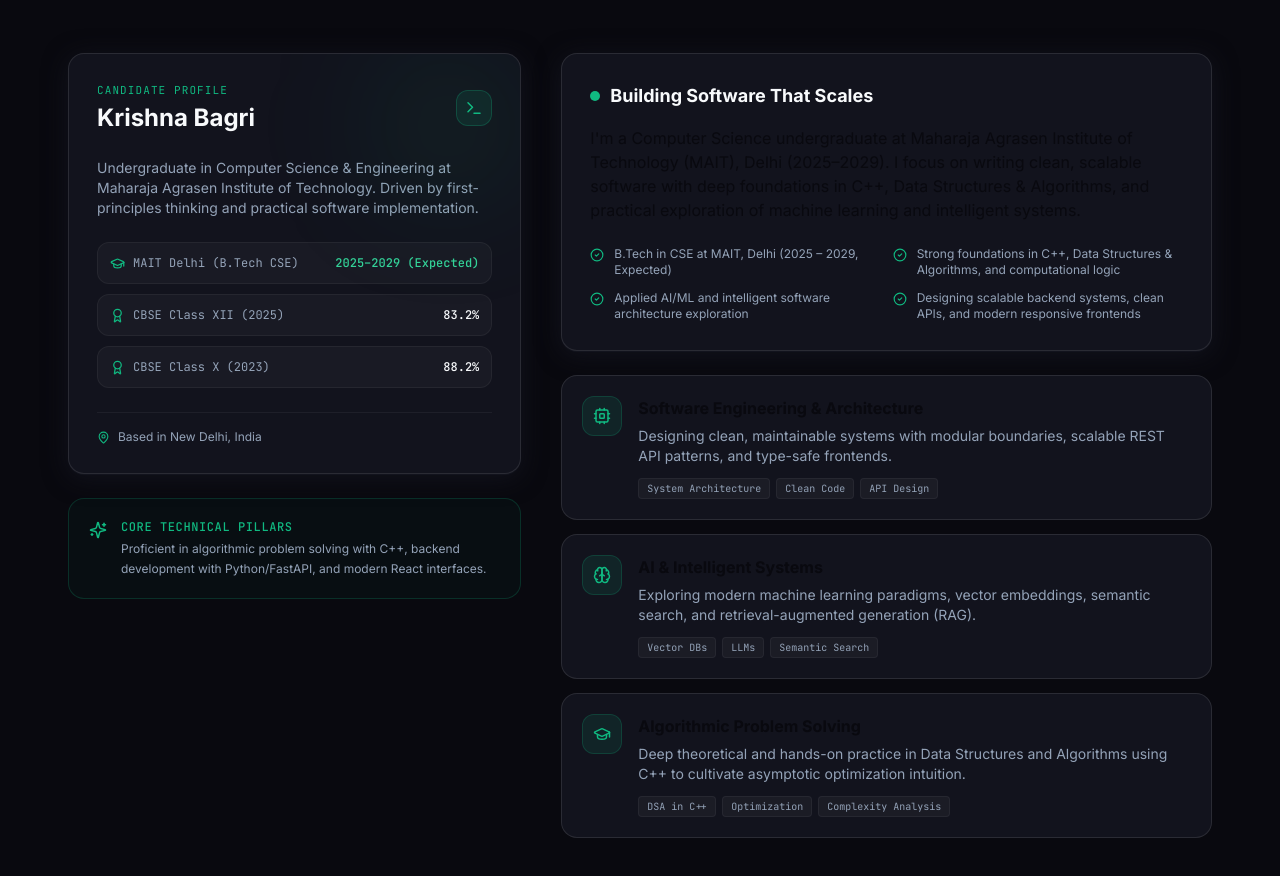
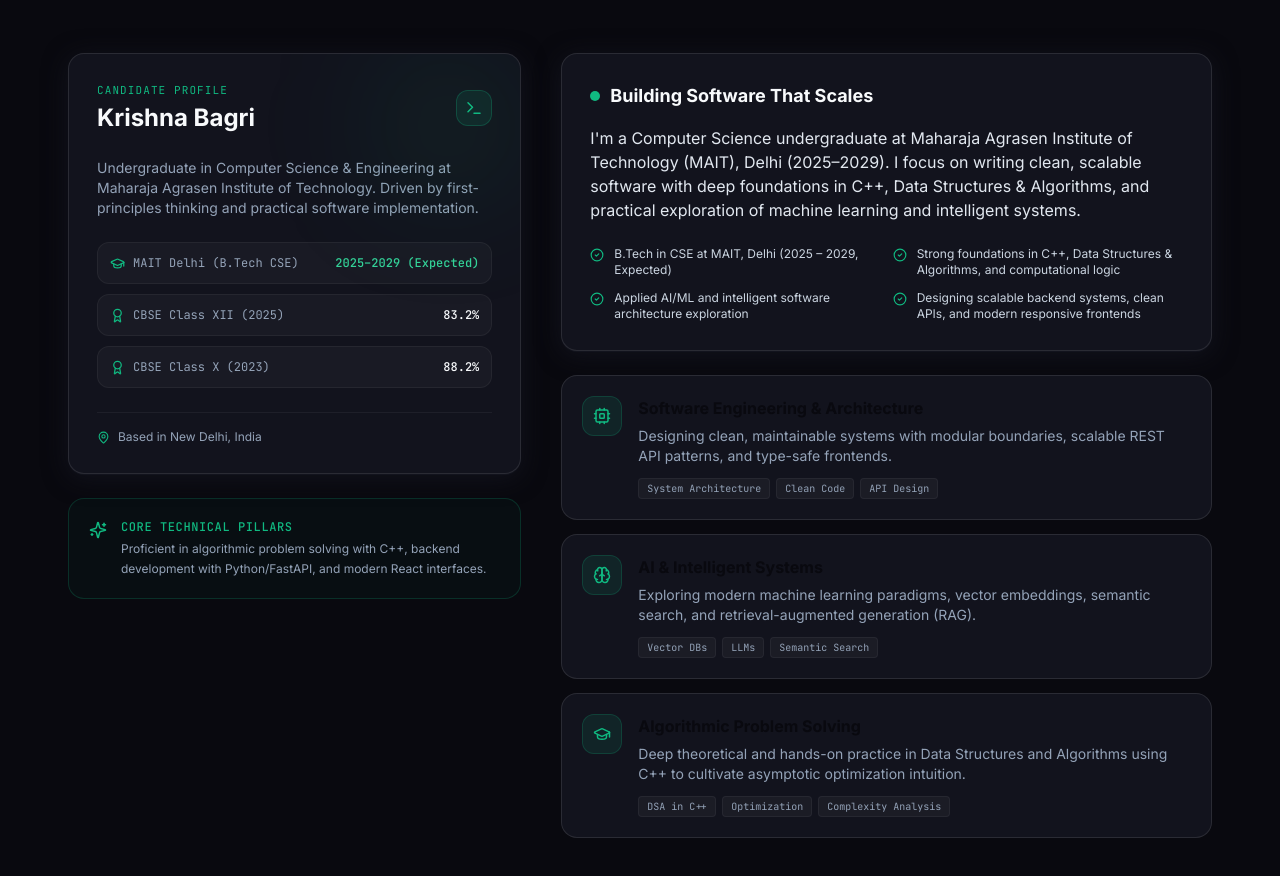
Before and after one commit to krishnabagri-source/Portfolio, a React (Vite) app in the folder kb-portfolio/: page / in a window 1280 px wide. Shown: the part 1120-1996 px from the top of the page. Built offline with nearby package versions, Linux system fonts and the light colour scheme.

Commit message:
the text colour is white

```diff
--- a/kb-portfolio/src/components/sections/About.tsx
+++ b/kb-portfolio/src/components/sections/About.tsx
@@ -121,13 +121,16 @@ export function About() {
                   <span className="w-2.5 h-2.5 rounded-full bg-emerald" />
                   Building Software That Scales
                 </h3>
-                <p className="text-cyan-400 leading-relaxed text-sm sm:text-base">
+                <p
+                  style={{ color: '#E2E8F0' }}
+                  className="leading-relaxed text-sm sm:text-base"
+                >
                   {personal.bio}
                 </p>
 
                 <div className="grid grid-cols-1 sm:grid-cols-2 gap-3 pt-2">
                   {personal.bioPoints.map((point) => (
-                    <div key={point} className="flex items-start gap-2.5 text-xs text-slate-muted">
+                    <div key={point} className="flex items-start gap-2.5 text-xs text-slate-300">
                       <CheckCircle2 size={14} className="text-emerald flex-shrink-0 mt-0.5" />
                       <span>{point}</span>
                     </div>
```
